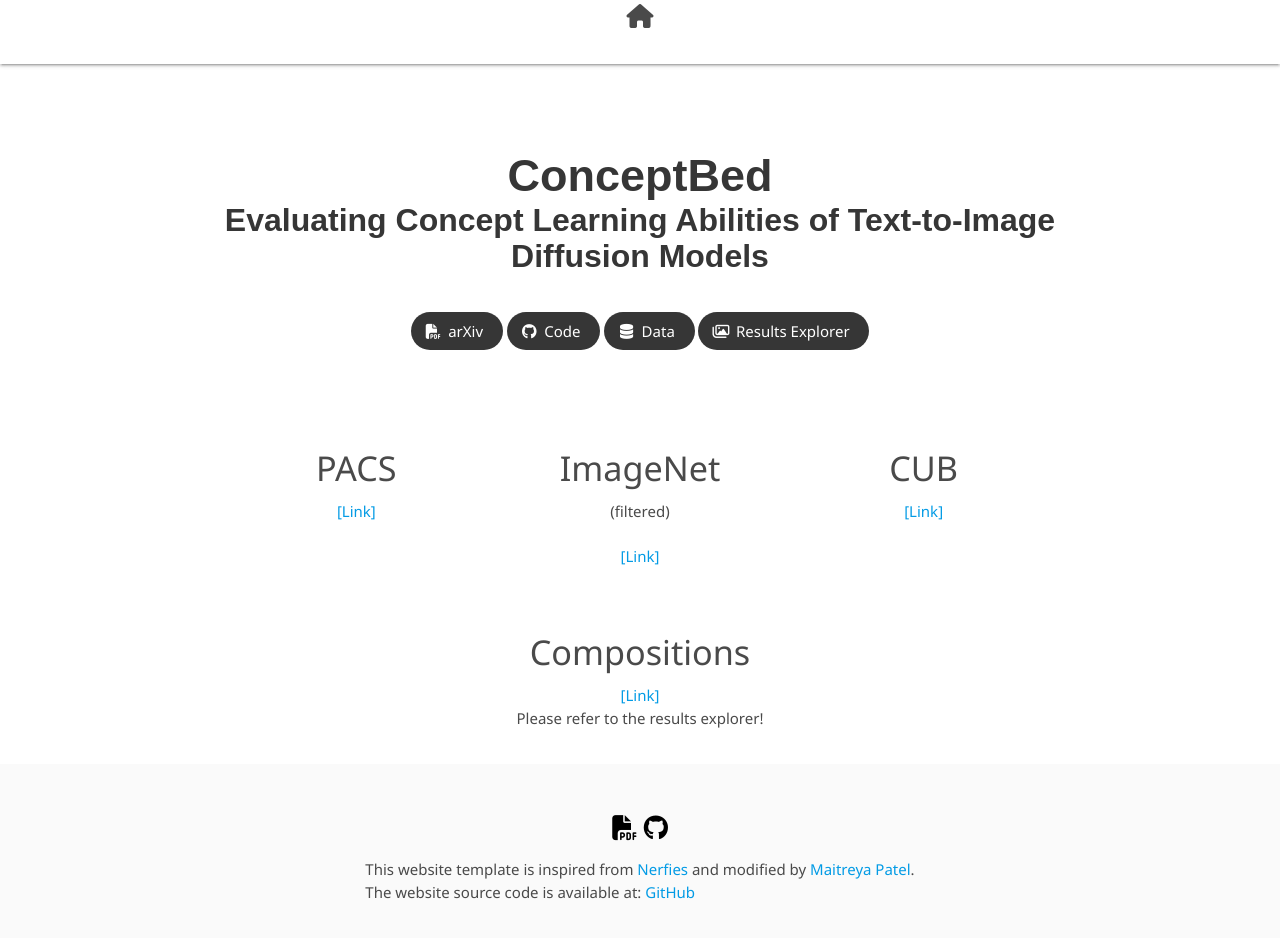
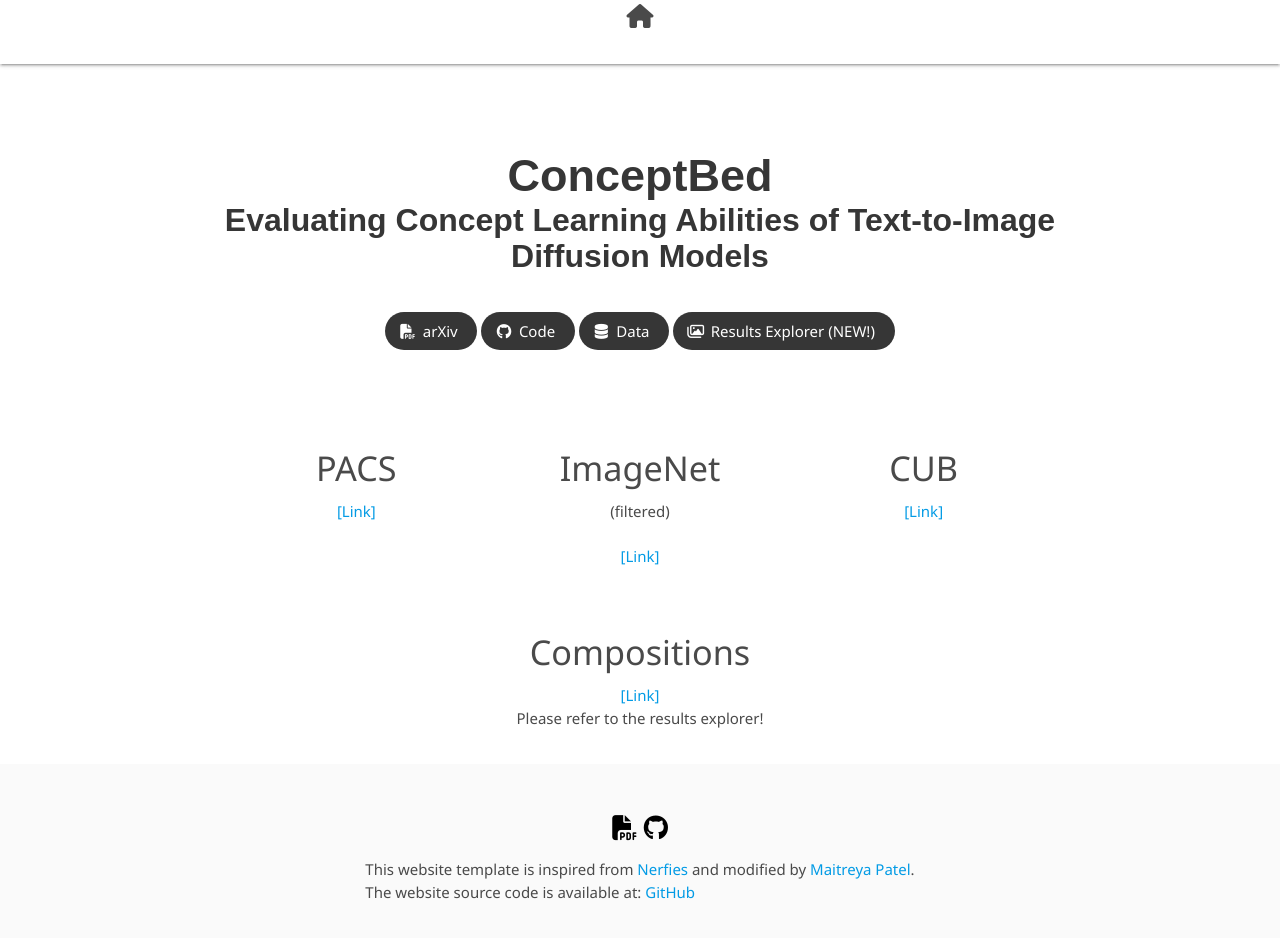
Before and after one commit to ConceptBed/conceptbed.github.io, a plain HTML site: page data.html in a window 1280 px wide. Drawn offline with nearby package versions, Linux system fonts and the light colour scheme; some packages are replaced by stand-ins of ours; some icons are missing; a web font is replaced by a local one.

Commit message:
huggingface results explorer space added

```diff
--- a/data.html
+++ b/data.html
@@ -114,11 +114,12 @@
                 </span>
                 <!-- Online Dataset Bowese. -->
                 <span class="link-block">
-                  <a href="explorer.html" class="external-link button is-normal is-rounded is-dark">
+                  <a href="https://huggingface.co/spaces/mpatel57/ConceptBed"
+                    class="external-link button is-normal is-rounded is-dark">
                     <span class="icon">
                       <i class="far fa-images"></i>
                     </span>
-                    <span>Results Explorer</span>
+                    <span>Results Explorer (NEW!)</span>
                   </a>
                 </span>
               </div>
```
Also changed, not shown: explorer.html (+3 -2 lines), index.html (+3 -2 lines).
